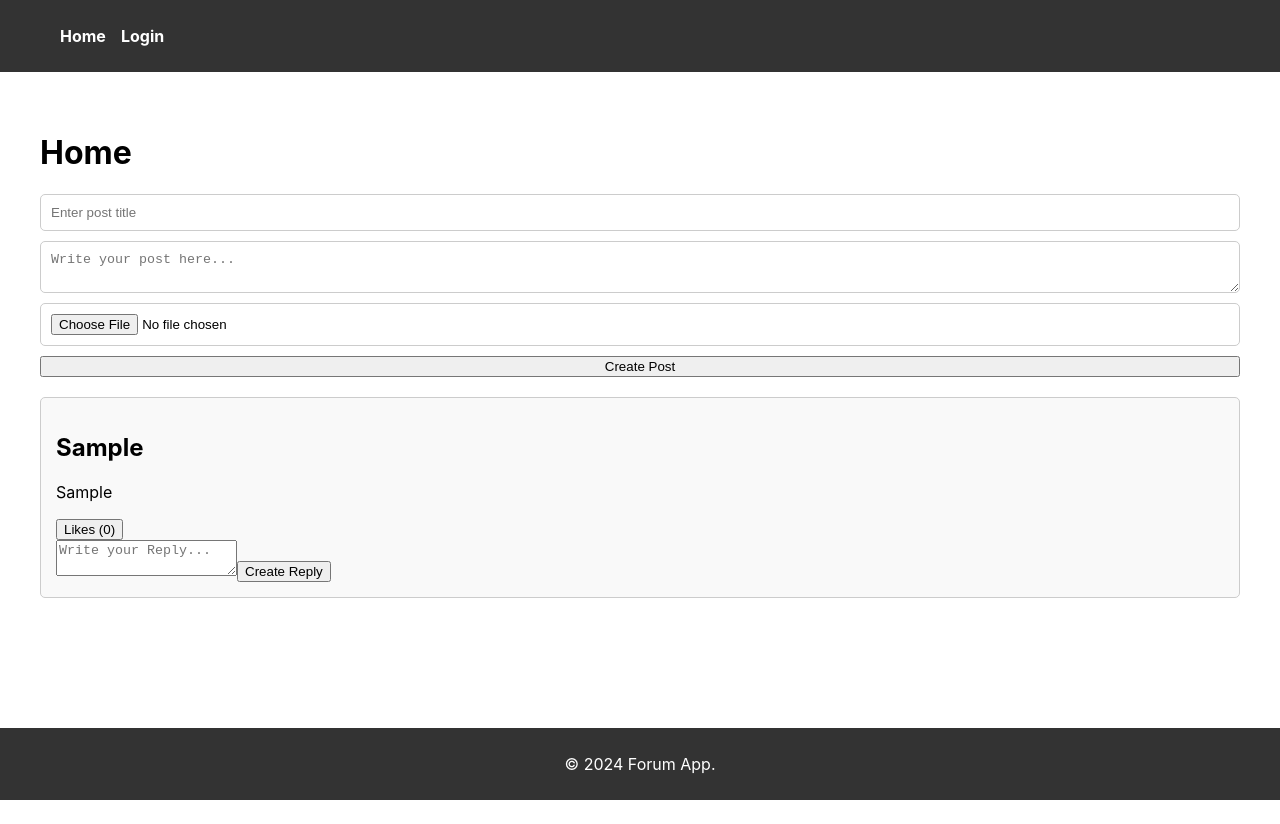
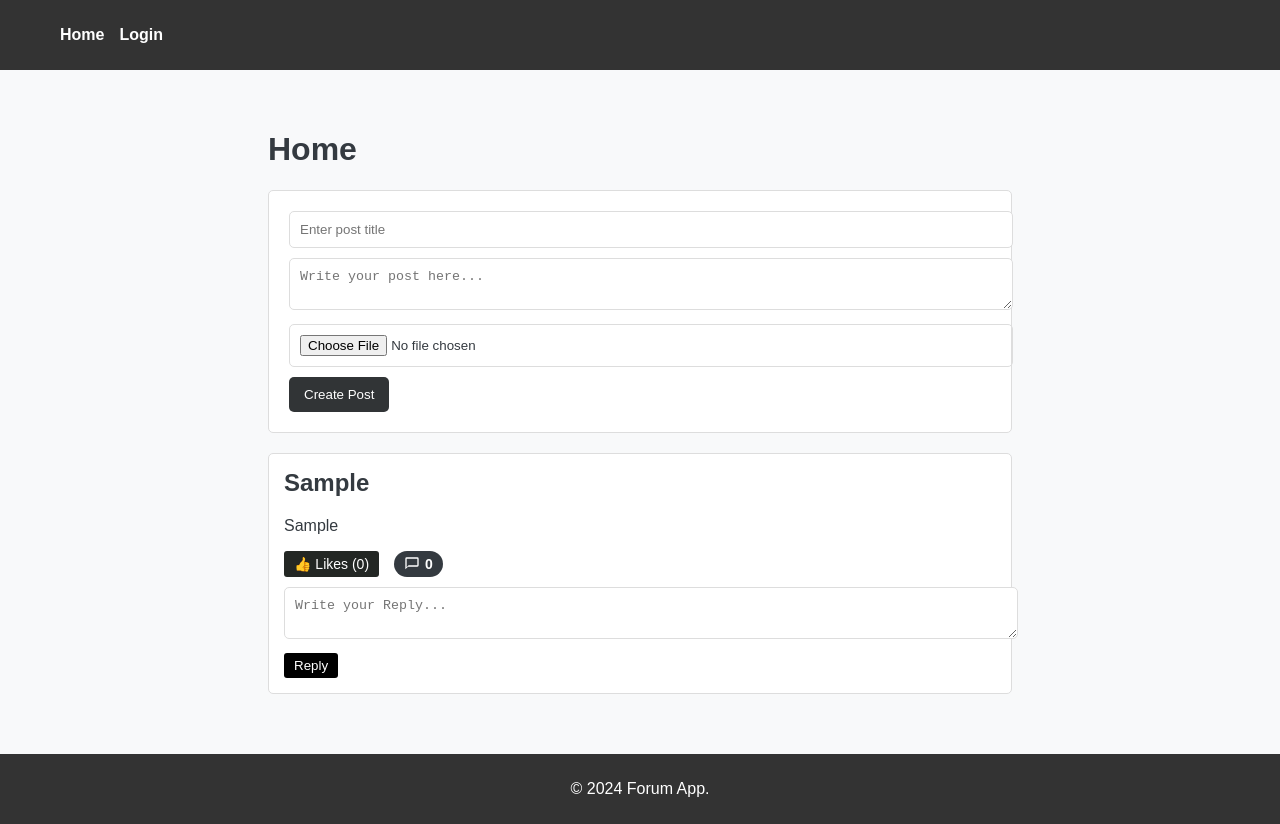
Before and after one commit to rohans0/ReactForumWebsite, a React (Create React App) app in the folder frontend/: page / in a window 1280 px wide. Both pictures are taken after typing "Sample", "Sample" into the empty fields and a click on the button "Create Post". Before the commit the page ends 800 px from the top, so only its background shows below. Built offline with nearby package versions, Linux system fonts and the light colour scheme.

Commit message:
Huge changes to homepage and layout css

```diff
--- a/frontend/src/pages/Homepage.js
+++ b/frontend/src/pages/Homepage.js
@@ -95,6 +95,16 @@ const HomePage = () => {
     });
   };
 
+  const countComments = (replies) => {
+    let count = replies.length;
+    replies.forEach((reply) => {
+      if (reply.replies) {
+        count += countComments(reply.replies);
+      }
+    });
+    return count;
+  };
+
   return (
     <div className="homepage">
       <h1>Home</h1>
@@ -130,10 +140,28 @@ const HomePage = () => {
               <img
                 src={post.file}
                 alt="Post Attachment"
-                style={{ width: "500px", height: "500px" }}
+                style={{ width: "100%", maxHeight: "400px", objectFit: "contain" }}
               />
             )}
-            <button onClick={() => handleLike(post.id)}>Likes ({post.likes})</button>
+            <div className="post-actions">
+              <button onClick={() => handleLike(post.id)}>
+                👍 Likes ({post.likes})
+              </button>
+              <a
+                href={`#post-${post.id}-comments`}
+                className="comment-counter"
+                title="View Comments"
+              >
+                <svg
+                  xmlns="http://www.w3.org/2000/svg"
+                  viewBox="0 0 24 24"
+                  fill="currentColor"
+                >
+                  <path d="M20 2H4a2 2 0 00-2 2v16l4-4h14a2 2 0 002-2V4a2 2 0 00-2-2zm0 12H6.83L4 16.83V4h16v10z" />
+                </svg>
+                {countComments(post.replies)}
+              </a>
+            </div>
             <form
               onSubmit={(e) => handleReplySubmit(post.id, e)}
               className="reply-form"
@@ -145,7 +173,7 @@ const HomePage = () => {
                 onChange={(e) => handleReplyChange(post.id, e)}
                 required
               ></textarea>
-              <button type="submit">Create Reply</button>
+              <button type="submit">Reply</button>
             </form>
             <div className="replies">
               {post.replies.map((reply) => (
--- a/frontend/src/styles/Homepage.css
+++ b/frontend/src/styles/Homepage.css
@@ -1,30 +1,182 @@
+/* General Styling */
+body {
+  font-family: Arial, sans-serif;
+  background-color: #f8f9fa;
+  color: #343a40;
+  margin: 0;
+  padding: 0;
+}
+
+/* Main Container */
 .homepage {
+  width: 60%;
+  margin: 0 auto;
   padding: 20px;
 }
 
+/* Form Styling */
 .post-form {
-    display: flex;
-    flex-direction: column;
-    gap: 10px;
+  background-color: #fff;
+  padding: 20px;
+  border: 1px solid #ddd;
+  border-radius: 5px;
   margin-bottom: 20px;
 }
 
 .post-form input,
 .post-form textarea {
+  width: 100%;
+  margin-bottom: 10px;
   padding: 10px;
-    border: 1px solid #ccc;
+  border: 1px solid #ddd;
   border-radius: 5px;
 }
 
+.post-form button {
+  background-color: #313436;
+  color: #fff;
+  padding: 10px 15px;
+  border: none;
+  border-radius: 5px;
+  cursor: pointer;
+}
+
+.post-form button:hover {
+  background-color: #3f4041;
+}
+
+/* Post List */
 .posts {
-    display: flex;
-    flex-direction: column;
-    gap: 15px;
+  list-style: none;
+  padding: 0;
 }
 
 .post {
-    border: 1px solid #ccc;
+  background-color: #fff;
   padding: 15px;
+  border: 1px solid #ddd;
   border-radius: 5px;
-    background: #f9f9f9;
+  margin-bottom: 20px;
 }
+
+.post h2 {
+  margin-top: 0;
+}
+
+.post img {
+  display: block;
+  margin: 10px 0;
+  max-width: 100%;
+  height: auto;
+}
+
+.post .comments-count {
+  color: #6c757d;
+  font-size: 14px;
+  margin-bottom: 10px;
+}
+
+/* Post Actions (Likes & Comment Counter) */
+.post-actions {
+  display: flex;
+  align-items: center;
+  justify-content: flex-start;
+  gap: 15px;
+  margin-top: 10px;
+}
+
+.post-actions button {
+  background-color: #232724;
+  color: #fff;
+  padding: 5px 10px;
+  border: none;
+  border-radius: 3px;
+  cursor: pointer;
+  font-size: 14px;
+  transition: background-color 0.3s ease;
+}
+
+.post-actions button:hover {
+  background-color: #218838;
+}
+
+/* Comments Counter Icon */
+.comment-counter {
+  display: inline-flex;
+  align-items: center;
+  background-color: #343a40;
+  color: #fff;
+  padding: 5px 10px;
+  border-radius: 20px;
+  font-size: 14px;
+  font-weight: bold;
+  cursor: pointer;
+  transition: background-color 0.3s ease;
+  text-decoration: none;
+}
+
+.comment-counter:hover {
+  background-color: #495057;
+}
+
+.comment-counter svg {
+  margin-right: 5px;
+  width: 16px;
+  height: 16px;
+  fill: #fff;
+}
+
+/* Replies */
+.reply-form textarea {
+  width: 100%;
+  margin-top: 10px;
+  margin-bottom: 10px;
+  padding: 10px;
+  border: 1px solid #ddd;
+  border-radius: 5px;
+}
+
+.reply-form button {
+  background-color: #000000;
+  color: #fff;
+  padding: 5px 10px;
+  border: none;
+  border-radius: 3px;
+  cursor: pointer;
+}
+
+.reply-form button:hover {
+  background-color: #222222;
+}
+
+.replies {
+  margin-left: 20px;
+  border-left: 2px solid #ddd;
+  padding-left: 10px;
+}
+
+.reply {
+  background-color: #f8f9fa;
+  padding: 10px;
+  border: 1px solid #ddd;
+  border-radius: 5px;
+  margin-bottom: 10px;
+}
+
+.reply p {
+  margin: 0;
+}
+
+.reply button {
+  background-color: #1f1f1f;
+  color: #fff;
+  padding: 3px 7px;
+  border: none;
+  border-radius: 3px;
+  cursor: pointer;
+  font-size: 12px;
+}
+
+.reply button:hover {
+  background-color: #303030;
+}
```
Lines whose indentation alone changed are shown as unchanged.
